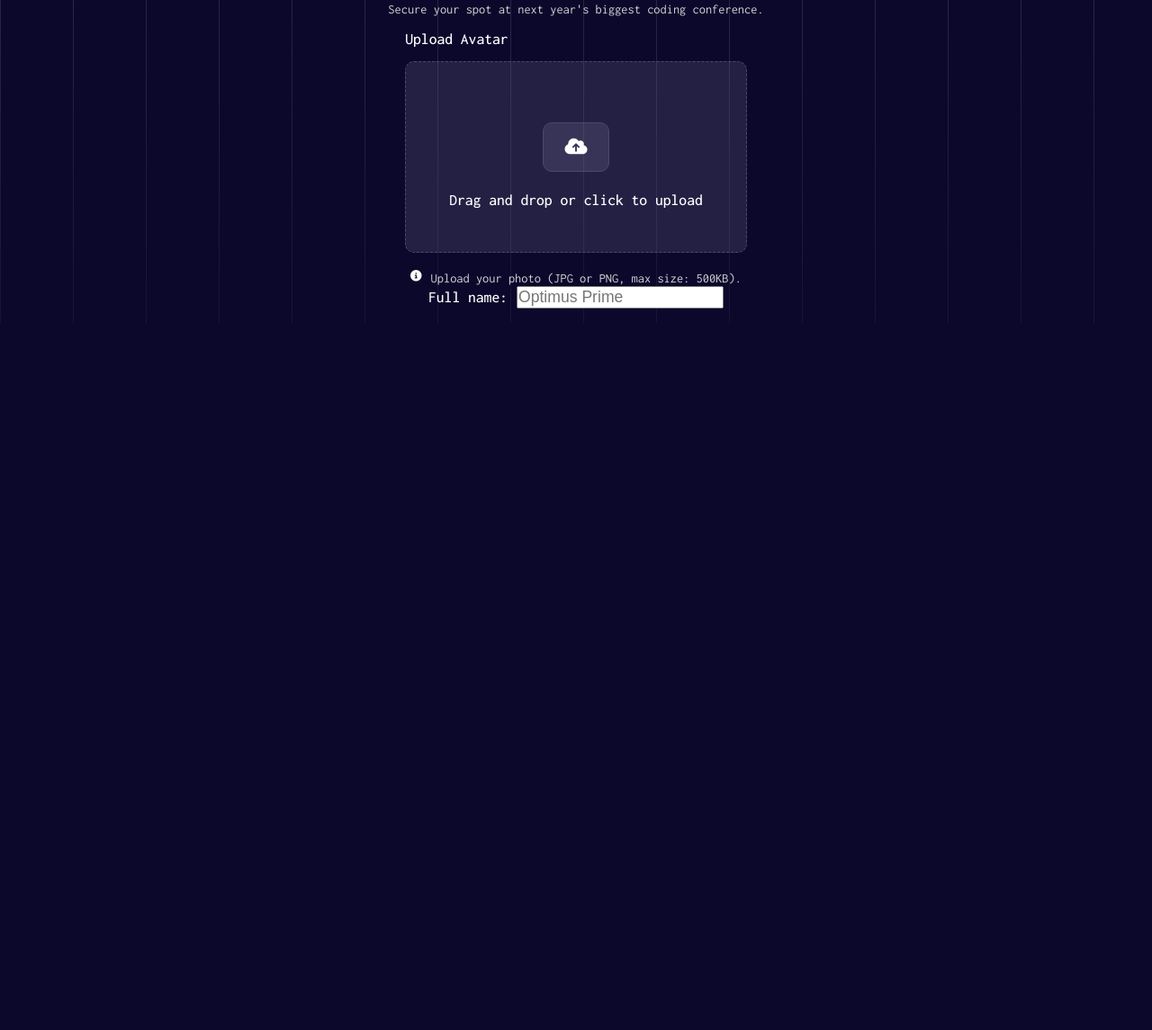
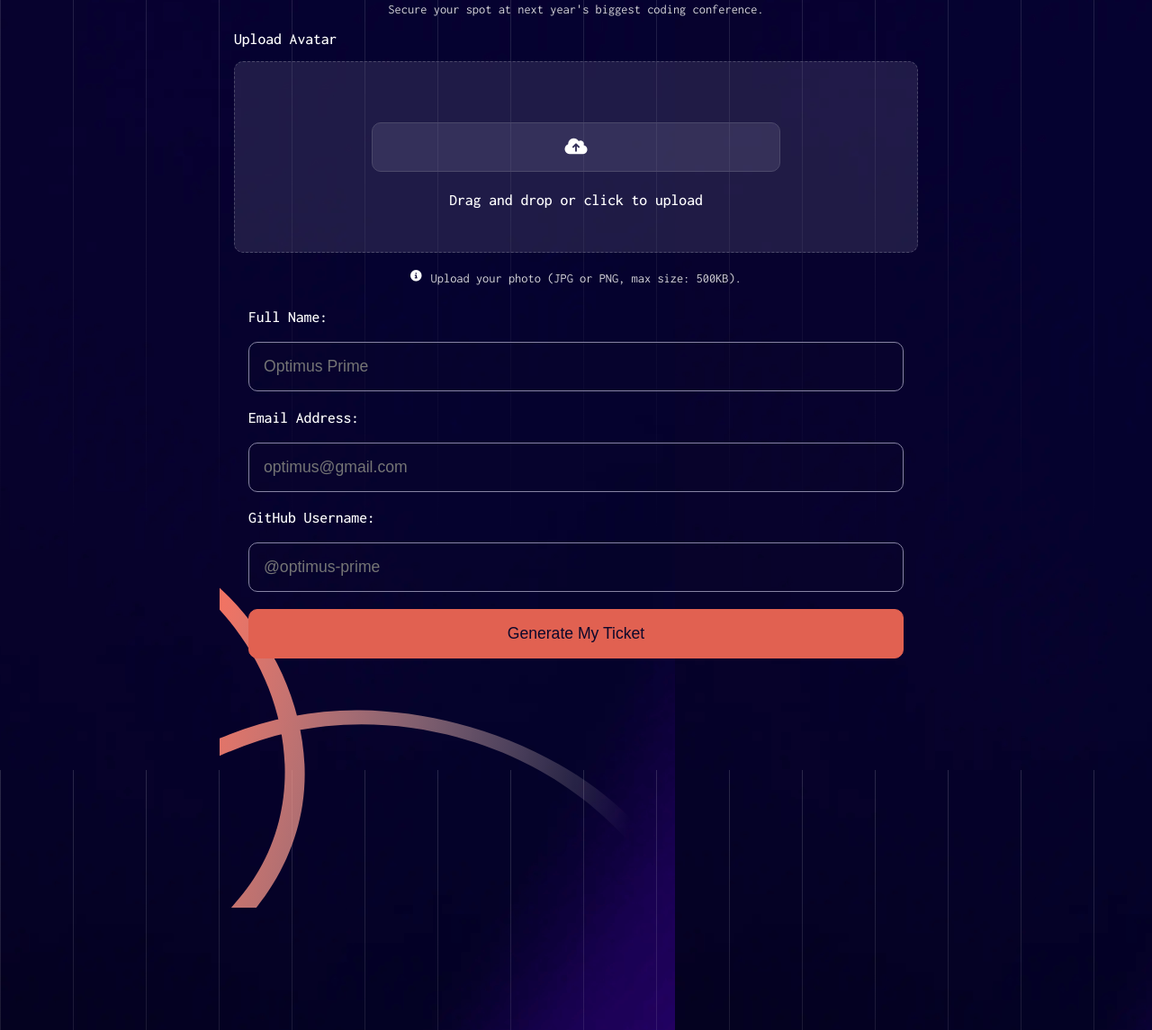
Before and after one commit to aigle-levant/conf-ticket, a plain HTML site: page index.html in a window 1280 px wide. Shown: the part 168-1313 px from the top of the page at 90% size. Before the commit the page ends 800 px from the top, so only its background shows below. Drawn offline with Linux system fonts and the light colour scheme.

Commit message:
Added form elements

```diff
--- a/assets/style.scss
+++ b/assets/style.scss
@@ -42,8 +42,8 @@ $orange-grad: hsl(7, 86%, 67%);
 body {
     font-family: 'Inconsolata', sans-serif;
     font-size: 20px;
-    background-color: $neutral-900;
     color: $neutral-0;
+    background-image: url('../images/background-mobile.png');
 }
 .header {
     display: flex;
@@ -76,6 +76,9 @@ body {
 #form {
     display: flex;
     flex-direction: column;
+    .hidden {
+        display: none;
+    }
     .file-icon-wrapper, .file-upload-wrapper {
         border-radius: 10px;
     } .before-file-upload-text {
@@ -98,4 +101,37 @@ body {
     } .file-input {
         display: none;
     }
+    .personal-info-wrapper {
+        margin: 1rem;
+        display: flex;
+        flex-direction: column;
+        text-align: left;
+        * {
+            z-index: 2;
+            margin: 0.6rem 0;
+        } .input, .btn {
+            border-radius: 10px;
+            padding: 1rem;
+        } .input {
+            border: 1px solid $neutral-500;
+            background-color: rgba($neutral-900, 0.2);
+            color: $neutral-300;
+        } .btn {
+            background-color: $orange-700;
+            color: $neutral-900;
+            border: 1px solid $orange-700;
+            transition: 0.5s all ease;
+            &:hover {
+                background-color: $neutral-900;
+                color: $orange-700;
+            }
+        }
+    }
+    .background-squiggle-bottom {
+        z-index: 0;
+        width: 70%;
+        position: relative;
+        left: -1rem;
+        bottom: 15vh;
+    }
 }
--- a/index.html
+++ b/index.html
@@ -35,12 +35,24 @@
                 <div class="after-upload">
                     <i class="fa-solid fa-circle-info fa-2xs"></i>
                     <span class="small">Upload your photo (JPG or PNG, max size: 500KB).</span>
+                    <span class="small hidden">File too large. Please upload a photo under 500KB.</span>
                 </div>
 
                 <div class="personal-info-wrapper">
-                    <label for="name" class="medium">Full name:</label>
+                    <label for="name" class="medium">Full Name:</label>
                     <input class="input input-name medium" type="text" name="name" required placeholder="Optimus Prime">
+                    <label for="name" class="medium">Email Address:</label>
+                    <input class="input input-name medium" type="text" name="name" required placeholder="optimus@gmail.com">
+                    <div class="after-upload hidden">
+                        <i class="fa-solid fa-circle-info fa-2xs"></i>
+                        <span class="small">Please enter a valid email address.</span>
+                    </div>
+                    <label for="name" class="medium">GitHub Username:</label>
+                    <input class="input input-name medium" type="text" name="name" required placeholder="@optimus-prime">
+                    <button class="btn submit-btn medium" type="submit" title="submit">Generate My Ticket</button>
+
                 </div>
+                <img src="assets/images/pattern-squiggly-line-bottom-mobile-tablet.svg" alt="." class="background-squiggle-bottom">
             </form>
 
         </main>
```
Also changed, not shown: assets/dist/style.css.
